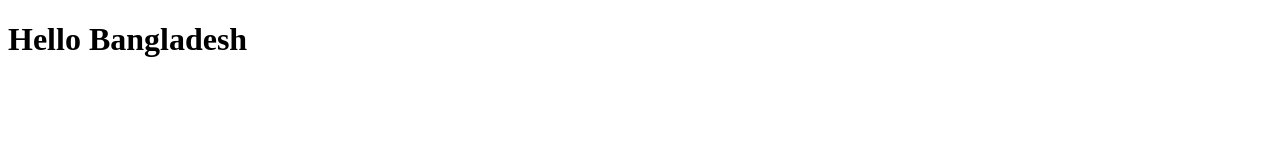
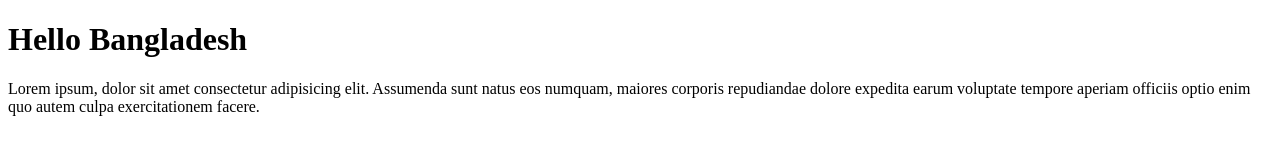
Before and after one commit to Ariful-1/my-repo, a plain HTML site: page index.html in a window 1280 px wide. Drawn offline with Linux system fonts and the light colour scheme.

Commit message:
add paragraph

```diff
--- a/index.html
+++ b/index.html
@@ -8,5 +8,6 @@
 </head>
 <body>
     <h1>Hello Bangladesh</h1>
+    <p>Lorem ipsum, dolor sit amet consectetur adipisicing elit. Assumenda sunt natus eos numquam, maiores corporis repudiandae dolore expedita earum voluptate tempore aperiam officiis optio enim quo autem culpa exercitationem facere.</p>
 </body>
 </html>
```
